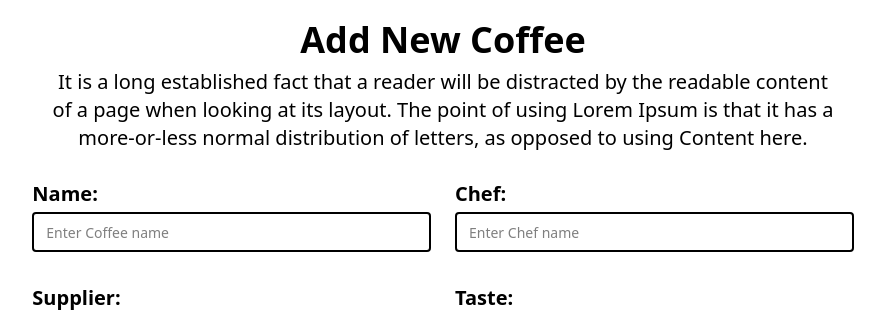
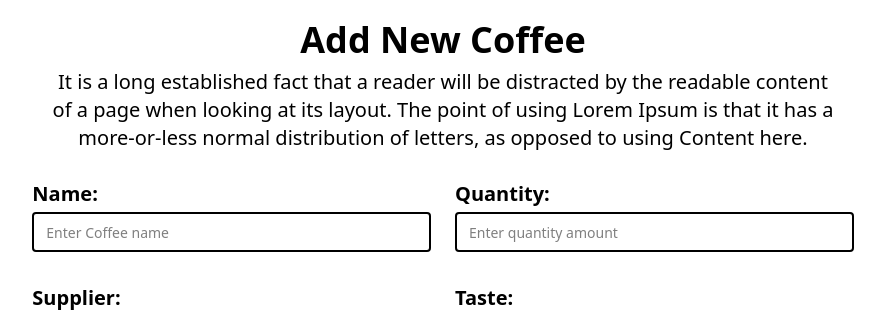
Before and after one commit to noboKumar/PH-coffee-shop-client, a React (Vite) app: page /addCoffee in a window 1280 px wide. Shown: the top 312 px of the page, without its empty margins (197-1082 px from the left). Built offline with nearby package versions, Linux system fonts and the light colour scheme.

Commit message:
add send data to db

```diff
--- a/src/components/AddCoffee.jsx
+++ b/src/components/AddCoffee.jsx
@@ -5,15 +5,23 @@ const AddCoffee = () => {
     e.preventDefault();
     const form = e.target;
 
-    const name = form.name.value;
-    const chef = form.chef.value;
-    const supplier = form.supplier.value;
-    const taste = form.taste.value;
-    const category = form.category.value;
-    const details = form.details.value;
-    const photo = form.photo.value;
+    // get form data
+    const formData = new FormData(form);
+    const newCoffee = Object.fromEntries(formData.entries());
+    console.log(newCoffee);
 
-    console.log({ name, chef, supplier, taste, category, details, photo });
+    // send form data to db
+    fetch("http://localhost:3000/coffees", {
+      method: "POST",
+      headers: {
+        "content-type": "application/json",
+      },
+      body: JSON.stringify(newCoffee),
+    })
+      .then((res) => res.json())
+      .then((data) => {
+        console.log(data);
+      });
   };
   return (
     <div>
@@ -39,12 +47,12 @@ const AddCoffee = () => {
               />
             </fieldset>
             <fieldset>
-              <legend className="fieldset-legend text-xl">Chef:</legend>
+              <legend className="fieldset-legend text-xl">Quantity:</legend>
               <input
                 type="text"
                 className="input border-2 rounded w-full"
-                placeholder="Enter Chef name"
-                name="chef"
+                placeholder="Enter quantity amount"
+                name="quantity"
               />
             </fieldset>
             <fieldset>
```
